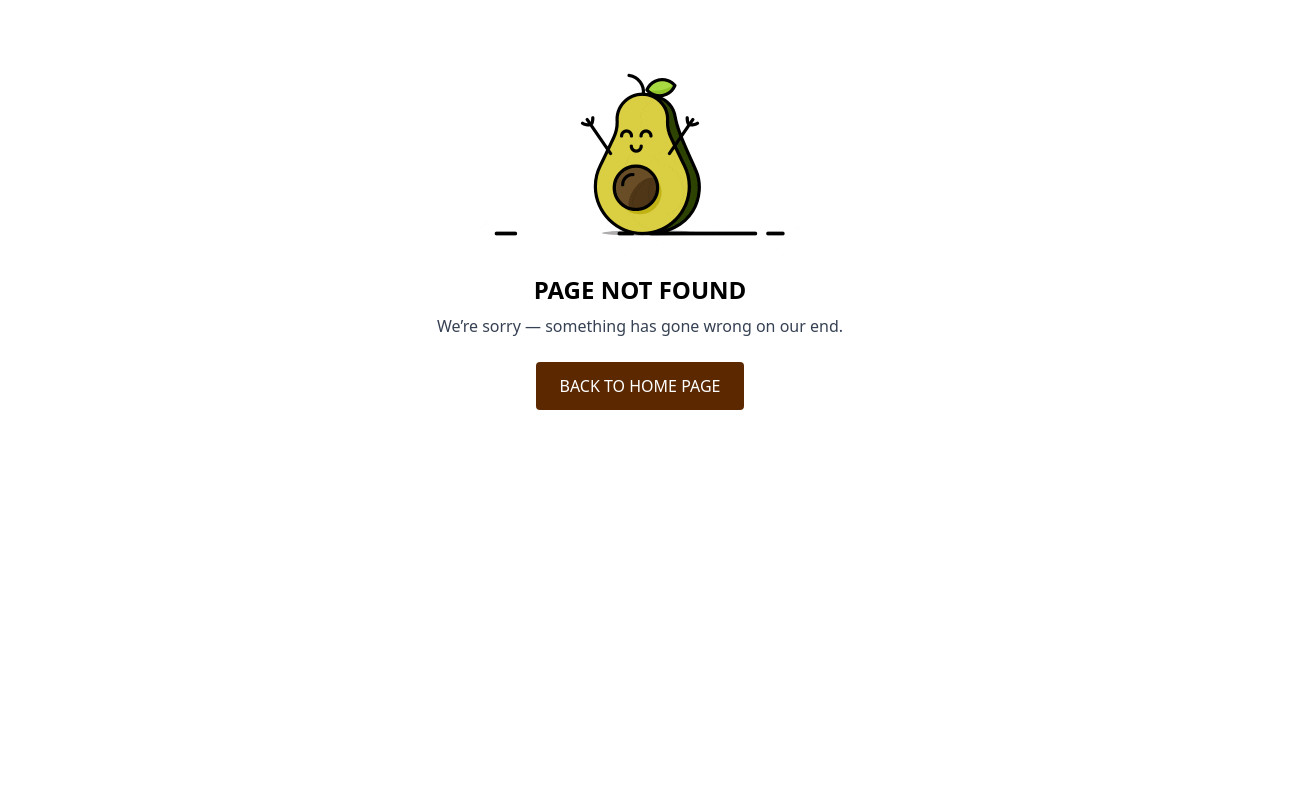
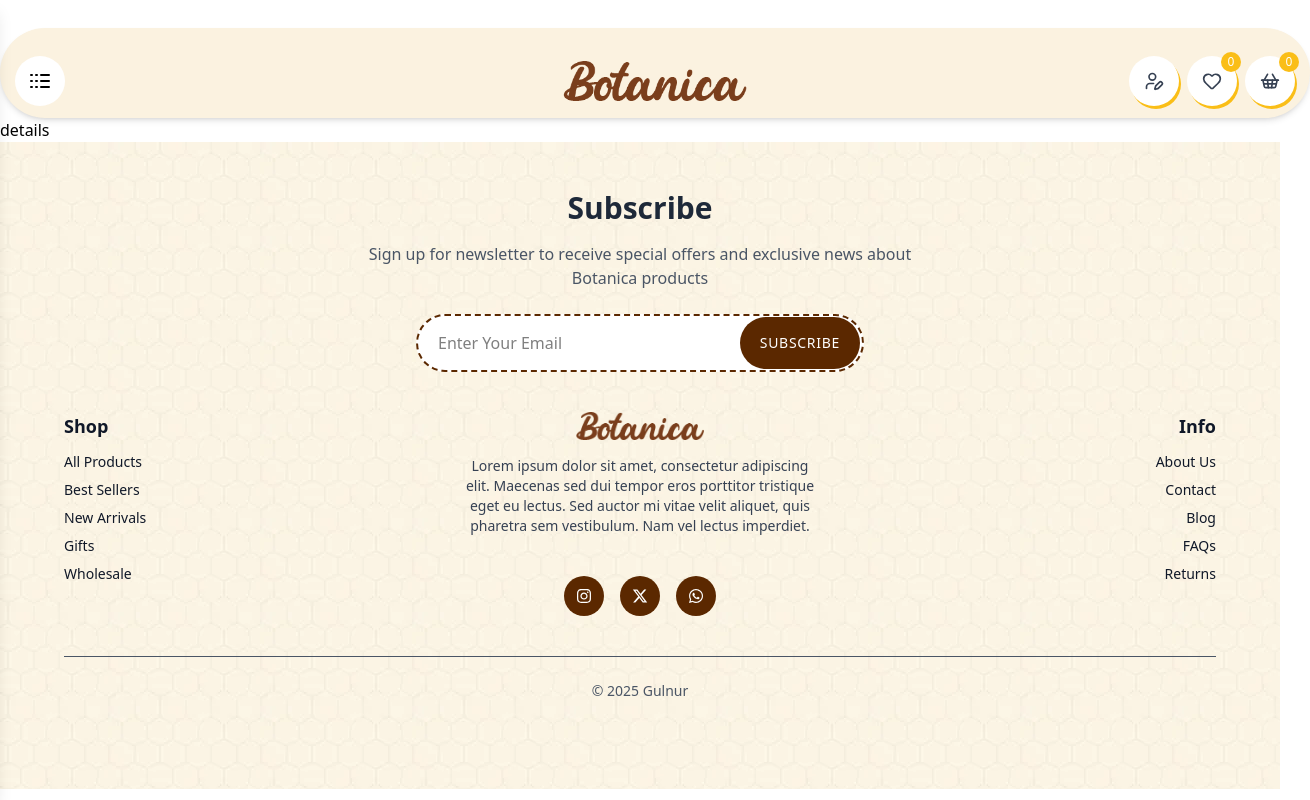
Before and after one commit to GulnurSuleymanova/Honey, a React (Vite) app in the folder honey/: page /details/1 in a window 1280 px wide. Before the commit this address had no page. Shown: the whole page, 1310 px wide, since content can reach past the window. Built offline with nearby package versions, Linux system fonts and the light colour scheme.

Commit message:
firs commit details

```diff
--- a/honey/routes/route.jsx
+++ b/honey/routes/route.jsx
@@ -20,6 +20,7 @@ import Product from "../src/pages/admin/Product";
 import NotFound from "../src/pages/NotFound";
 import Category from "../src/pages/admin/Category";
 import Shop from "../src/pages/Shop";
+import Details from "../src/pages/Details";
 
 export const route = createBrowserRouter(
   createRoutesFromElements(
@@ -37,6 +38,7 @@ export const route = createBrowserRouter(
         <Route path="/contact" element={<Contact />} />
         <Route path="/faq" element={<Faq />} />
                 <Route path="/shop" element={<Shop />} />
+        <Route path="/details/:id" element={<Details />} />
 
       </Route>
 
--- /dev/null
+++ b/honey/src/pages/Details.jsx
@@ -0,0 +1,11 @@
+import React from 'react'
+
+const Details = () => {
+  return (
+    <div>
+      details
+    </div>
+  )
+}
+
+export default Details
--- a/honey/src/pages/Shop.jsx
+++ b/honey/src/pages/Shop.jsx
@@ -8,6 +8,7 @@ import shopslider5 from "../assets/Fresh_Fruit-shop.webp";
 import shopslider6 from "../assets/Meats-shop.webp";
 import { useGetAllProductQuery, useGetCategoriesQuery } from "../store/shopApi";
 import { Heart, ShoppingCart } from "lucide-react";
+import { useNavigate } from "react-router";
 
 const Shop = () => {
   const { data: categoryData = [], isLoading: isCategoryLoading } = useGetCategoriesQuery();
@@ -17,7 +18,10 @@ const Shop = () => {
   const [selectedSizes, setSelectedSizes] = useState([]);
   const [selectedColors, setSelectedColors] = useState([]);
   const [selectedPrice, setSelectedPrice] = useState({ min: "", max: "" });
-
+  const navigate = useNavigate();
+  const openDetails = (productId) => {
+    navigate(`/details/${productId}`);
+  };
   const toggleCategory = (categoryName) => {
     setSelectedCategories((prevSelected) =>
       prevSelected.includes(categoryName)
@@ -81,7 +85,6 @@ const Shop = () => {
 
       <section className="flex">
         <div className="shop_filters mx-20 w-1/6">
-          {/* Categories */}
           <div className="mb-6 border-[#7A3E1C] rounded-3xl border-2 p-6 my-10">
             <p className="text-xl font-semibold tracking-wide text-[#7A3E1C]">Categories</p>
             <hr className="mt-2 border-[#7A3E1C]" />
@@ -114,7 +117,6 @@ const Shop = () => {
               )}
             </div>
           </div>
- {/* Price Filter */}
           <div className="mb-6 border-[#7A3E1C] rounded-3xl border-2 p-6 my-10">
             <p className="text-xl font-semibold tracking-wide text-[#7A3E1C]">Price</p>
             <hr className="mt-2 border-[#7A3E1C]" />
@@ -146,8 +148,7 @@ const Shop = () => {
                 />
               </div>
             </div>
-            </div>
-          {/* Sizes */}
+          </div>
           <div className="mb-6 border-[#7A3E1C] rounded-3xl border-2 p-6 my-10">
             <p className="text-xl font-semibold tracking-wide text-[#7A3E1C]">Sizes</p>
             <hr className="mt-2 border-[#7A3E1C]" />
@@ -183,7 +184,6 @@ const Shop = () => {
             </div>
           </div>
 
-          {/* Colors */}
           <div className="mb-6 border-[#7A3E1C] rounded-3xl border-2 p-6 my-10">
             <p className="text-xl font-semibold tracking-wide text-[#7A3E1C]">Colors</p>
             <hr className="mt-2 border-[#7A3E1C]" />
@@ -222,8 +222,7 @@ const Shop = () => {
 
         </div>
 
-        {/* Products List */}
-        <div className="w-4/5 mr-30">
+        <div className="w-4/5 mr-30" >
           {isProductLoading ? (
             <p className="text-gray-600 text-center text-lg">Loading products...</p>
           ) : (
@@ -239,6 +238,7 @@ const Shop = () => {
                 .map((product, index) => (
                   <div
                     key={index}
+                    onClick={() => openDetails(product.id)}
                     className="group rounded-3xl overflow-hidden shadow-lg cursor-pointer border-2 border-transparent hover:border-r-amber-400 hover:border-l-amber-400"
                   >
                     <div className="relative aspect-[4/3] overflow-hidden p-4 bg-white">
```
